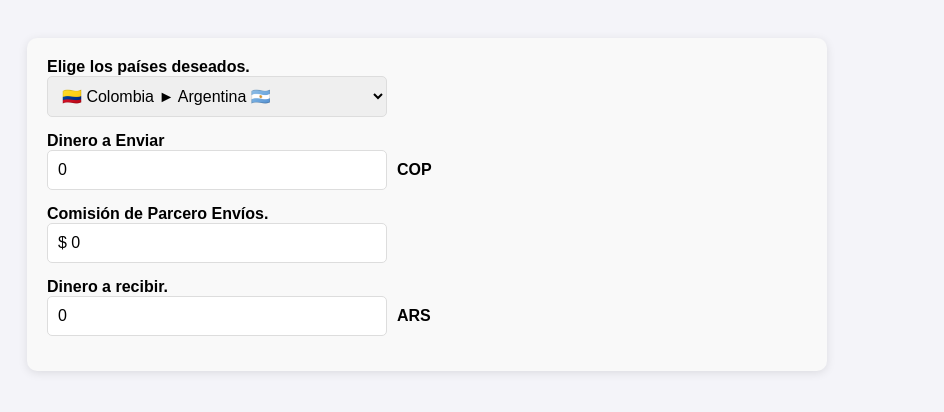
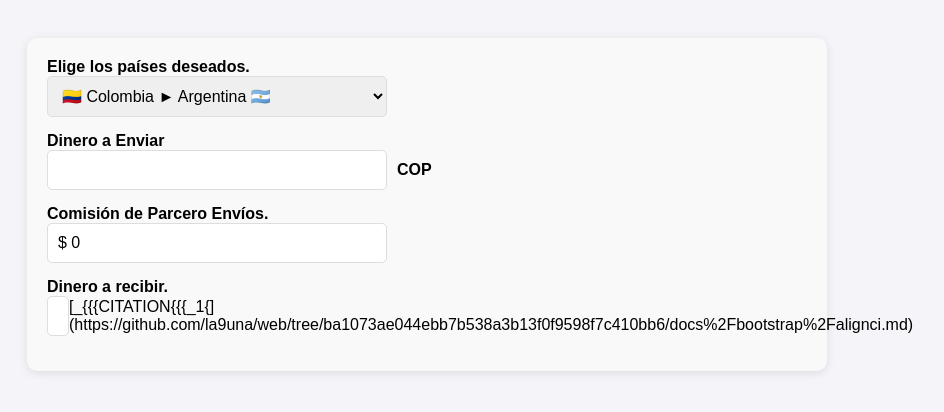
Before and after one commit to Jheferson2212/pro, a website: page public/formulario.html in a window 1280 px wide. Shown: the part 206-618 px from the top of the page, without its empty margins (213-1157 px from the left). Drawn offline with Linux system fonts and the light colour scheme.

Commit message:
Update formulario.html

```diff
--- a/public/formulario.html
+++ b/public/formulario.html
@@ -45,19 +45,4 @@
                                     <div class="dfield">
                                         <div class="input-group">
                                             <input aria-label="Dinero a recibir." id="fieldname6_3" name="fieldname6_3" readonly="" class="codepeoplecalculatedfield field2 medium" type="text" value="">
-                                            <span id="moneda_recibir_3" class="currency">ARS</span>
-                                        </div>
-                                    </div>
-                                </div>
-                            </form>
-                        </div>
-                    </div>
-                </div>
-            </div>
-        </div>
-    </section>
-
-    <!-- Enlace al archivo script.js -->
-    <script src="script.js"></script>
-</body>
-</html>
+[_{{{CITATION{{{_1{](https://github.com/la9una/web/tree/ba1073ae044ebb7b538a3b13f0f9598f7c410bb6/docs%2Fbootstrap%2Falignci.md)
```
